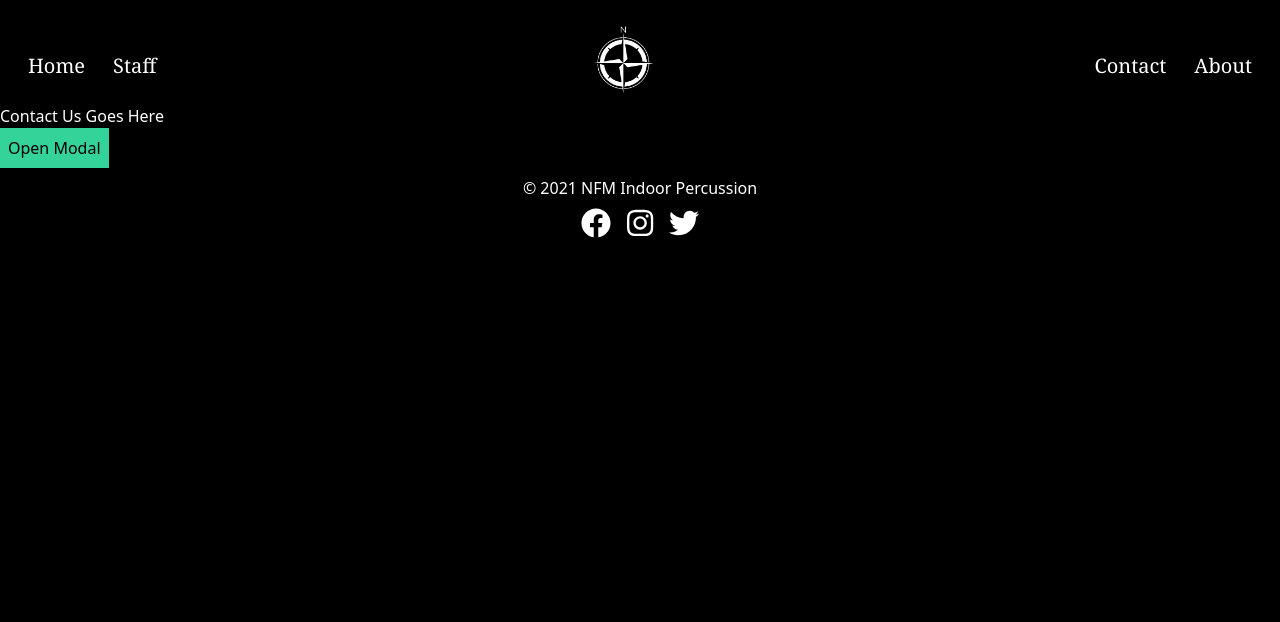
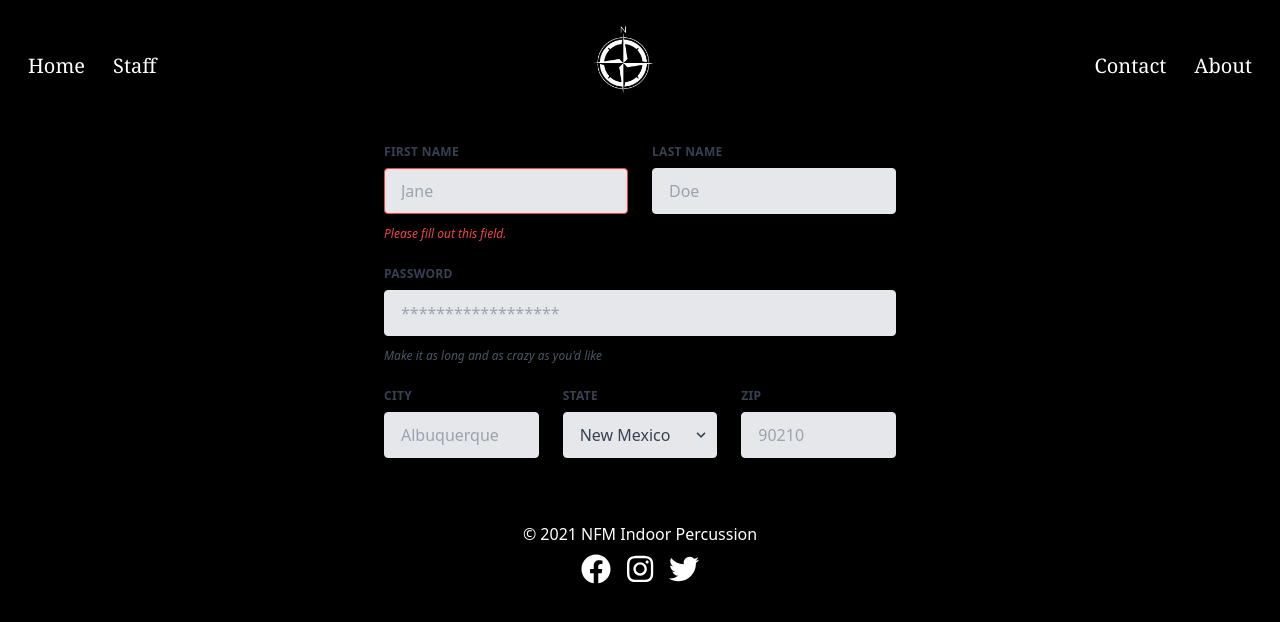
Before and after one commit to benjamindaniels21/NFM-Indoor-Site, a React (Create React App) app: page /contact in a window 1280 px wide. Shown: the top 622 px of the page. Built offline with nearby package versions, Linux system fonts and the light colour scheme.

Commit message:
add form on contact page

```diff
--- a/src/components/Contact.jsx
+++ b/src/components/Contact.jsx
@@ -1,23 +1,62 @@
-import React, {useState} from 'react';
-import ReactModal from 'react-modal';
 
 
 function Contact() {
-    const [modalIsOpen, setModalIsOpen] = useState(false);
     return (
-        <div>
-            <h1 className="text-white">Contact Us Goes Here</h1>
-                <button onClick={() => setModalIsOpen(true)} className="bg-green-400 p-2">Open Modal</button>
-                <ReactModal isOpen={modalIsOpen}>
-                    <div className="bg-white">
-                    <h1>Modal Title</h1>
-                    <p>Modal Content</p>
-                    <div>
-                        <button onClick={() => setModalIsOpen(false)} className="bg-green-400 p-2">Close Modal</button>
-                    </div>
-                    </div>
-                </ReactModal>
+<form class="w-full max-w-lg m-auto mt-10 mb-16">
+  <div class="flex flex-wrap -mx-3 mb-6">
+    <div class="w-full md:w-1/2 px-3 mb-6 md:mb-0">
+      <label class="block uppercase tracking-wide text-gray-700 text-xs font-bold mb-2" for="grid-first-name">
+        First Name
+      </label>
+      <input class="appearance-none block w-full bg-gray-200 text-gray-700 border border-red-500 rounded py-3 px-4 mb-3 leading-tight focus:outline-none focus:bg-white" id="grid-first-name" type="text" placeholder="Jane"/>
+      <p class="text-red-500 text-xs italic">Please fill out this field.</p>
+    </div>
+    <div class="w-full md:w-1/2 px-3">
+      <label class="block uppercase tracking-wide text-gray-700 text-xs font-bold mb-2" for="grid-last-name">
+        Last Name
+      </label>
+      <input class="appearance-none block w-full bg-gray-200 text-gray-700 border border-gray-200 rounded py-3 px-4 leading-tight focus:outline-none focus:bg-white focus:border-gray-500" id="grid-last-name" type="text" placeholder="Doe"/>
+    </div>
+  </div>
+  <div class="flex flex-wrap -mx-3 mb-6">
+    <div class="w-full px-3">
+      <label class="block uppercase tracking-wide text-gray-700 text-xs font-bold mb-2" for="grid-password">
+        Password
+      </label>
+      <input class="appearance-none block w-full bg-gray-200 text-gray-700 border border-gray-200 rounded py-3 px-4 mb-3 leading-tight focus:outline-none focus:bg-white focus:border-gray-500" id="grid-password" type="password" placeholder="******************"/>
+      <p class="text-gray-600 text-xs italic">Make it as long and as crazy as you'd like</p>
+    </div>
+  </div>
+  <div class="flex flex-wrap -mx-3 mb-2">
+    <div class="w-full md:w-1/3 px-3 mb-6 md:mb-0">
+      <label class="block uppercase tracking-wide text-gray-700 text-xs font-bold mb-2" for="grid-city">
+        City
+      </label>
+      <input class="appearance-none block w-full bg-gray-200 text-gray-700 border border-gray-200 rounded py-3 px-4 leading-tight focus:outline-none focus:bg-white focus:border-gray-500" id="grid-city" type="text" placeholder="Albuquerque"/>
+    </div>
+    <div class="w-full md:w-1/3 px-3 mb-6 md:mb-0">
+      <label class="block uppercase tracking-wide text-gray-700 text-xs font-bold mb-2" for="grid-state">
+        State
+      </label>
+      <div class="relative">
+        <select class="block appearance-none w-full bg-gray-200 border border-gray-200 text-gray-700 py-3 px-4 pr-8 rounded leading-tight focus:outline-none focus:bg-white focus:border-gray-500" id="grid-state">
+          <option>New Mexico</option>
+          <option>Missouri</option>
+          <option>Texas</option>
+        </select>
+        <div class="pointer-events-none absolute inset-y-0 right-0 flex items-center px-2 text-gray-700">
+          <svg class="fill-current h-4 w-4" xmlns="http://www.w3.org/2000/svg" viewBox="0 0 20 20"><path d="M9.293 12.95l.707.707L15.657 8l-1.414-1.414L10 10.828 5.757 6.586 4.343 8z"/></svg>
         </div>
+      </div>
+    </div>
+    <div class="w-full md:w-1/3 px-3 mb-6 md:mb-0">
+      <label class="block uppercase tracking-wide text-gray-700 text-xs font-bold mb-2" for="grid-zip">
+        Zip
+      </label>
+      <input class="appearance-none block w-full bg-gray-200 text-gray-700 border border-gray-200 rounded py-3 px-4 leading-tight focus:outline-none focus:bg-white focus:border-gray-500" id="grid-zip" type="text" placeholder="90210"/>
+    </div>
+  </div>
+</form>
     )
 }
 
```
